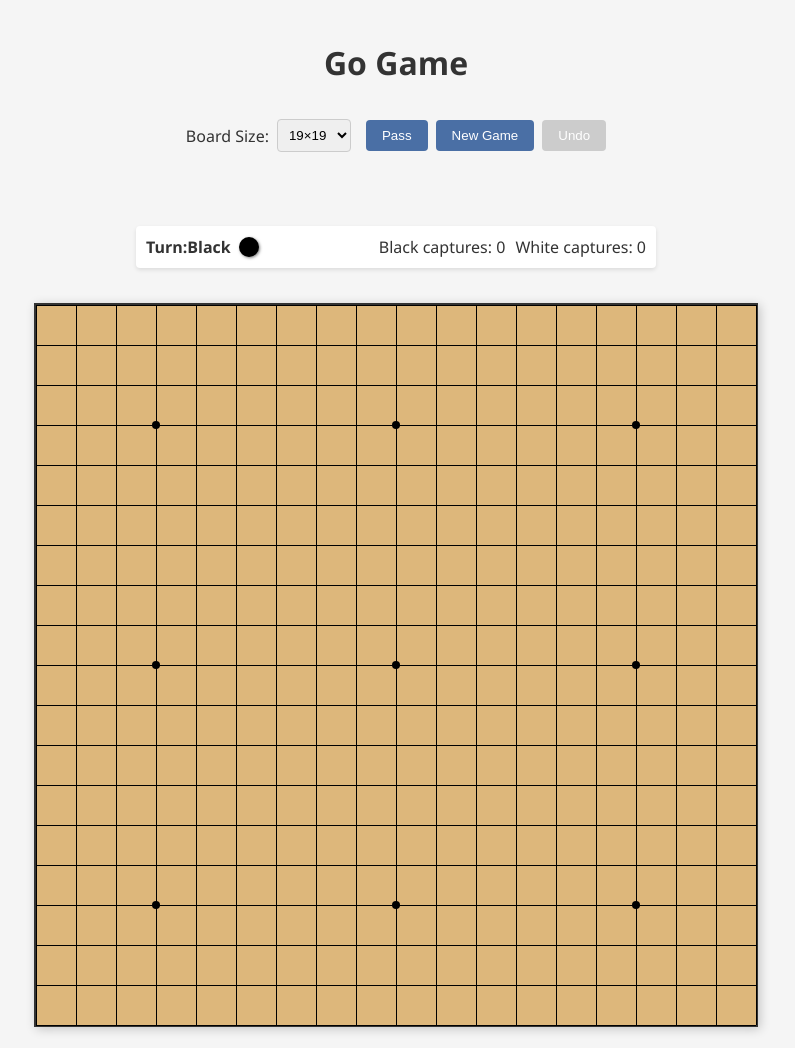
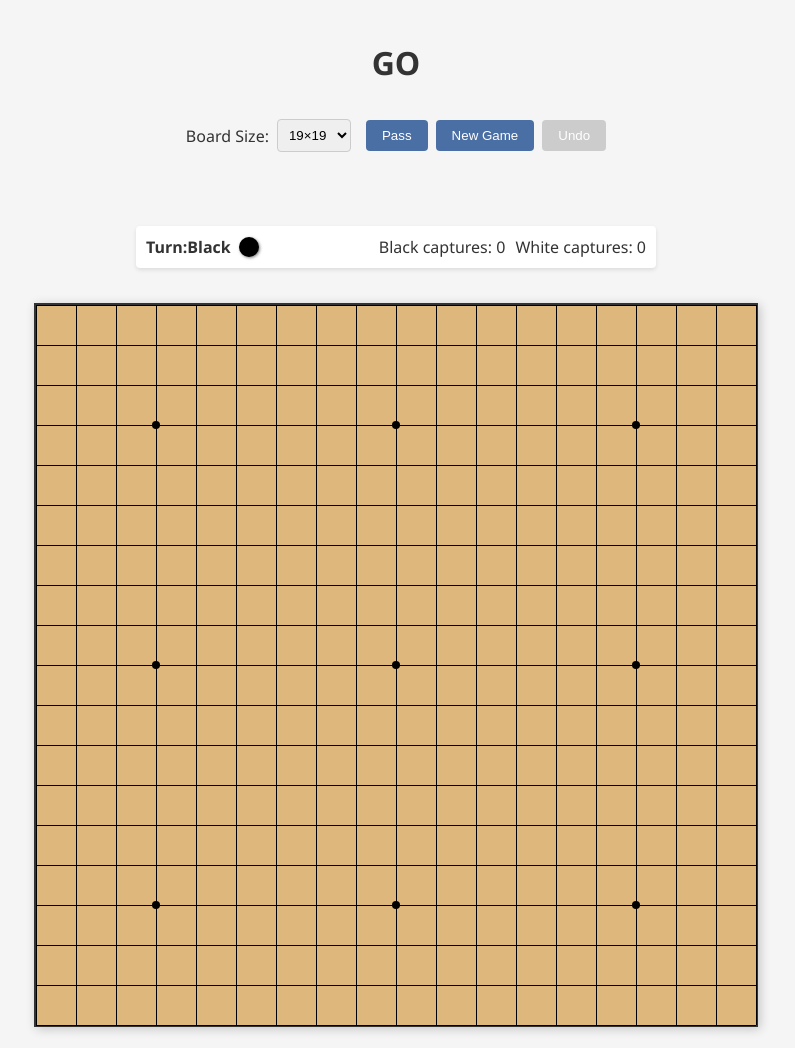
Before and after one commit to FRAMEllARCHIVE/GO, a plain HTML site: page index.html in a window 1280 px wide. Shown: the whole page, without its empty margins (244-1039 px from the left). Drawn offline with Linux system fonts and the light colour scheme.

Commit message:
Update index.html

```diff
--- a/index.html
+++ b/index.html
@@ -3,7 +3,7 @@
 <head>
   <meta charset="UTF-8">
   <meta name="viewport" content="width=device-width, initial-scale=1.0">
-  <title>Enhanced Go Game</title>
+  <title>GO</title>
   <style>
     :root {
       --board-color: #DDB77B;
@@ -217,7 +217,7 @@
   </style>
 </head>
 <body>
-  <h1>Go Game</h1>
+  <h1>GO</h1>
 
   <div id="game-container">
     <div class="controls">
```
